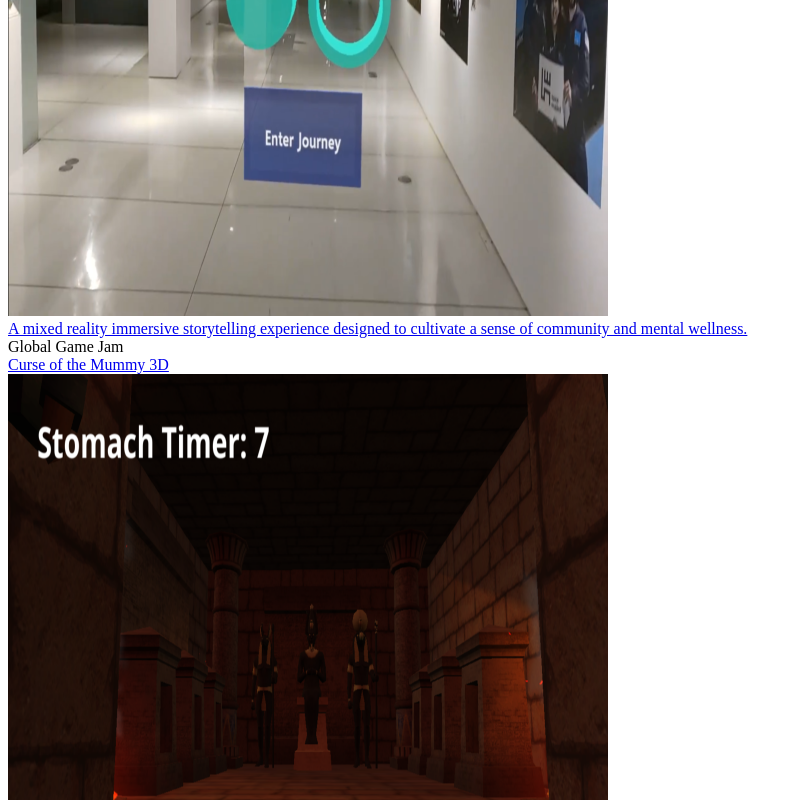
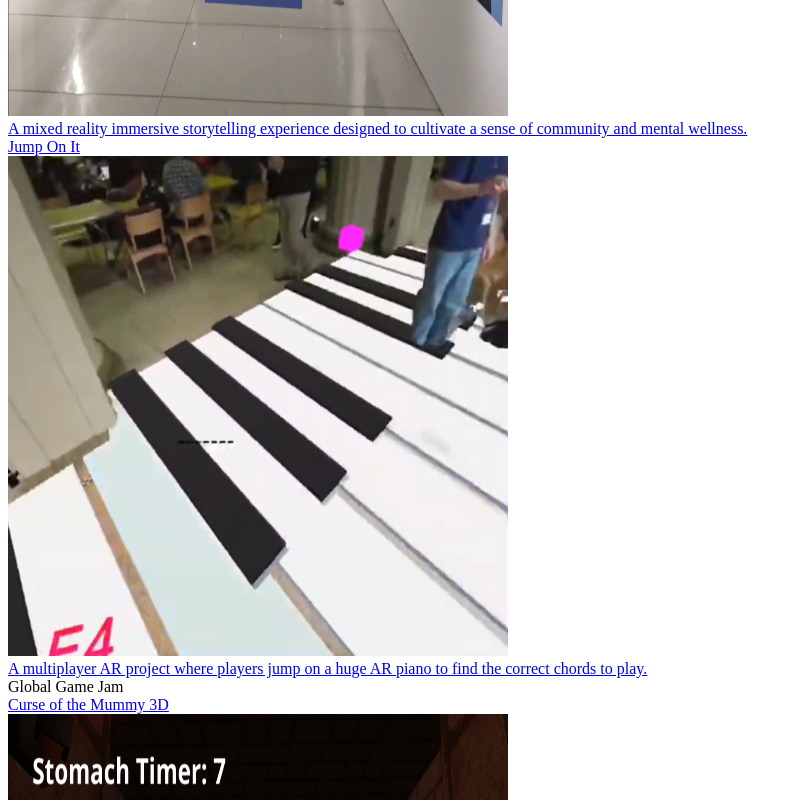
Before and after one commit to lazordiak/portfolio-2023, a Next.js app: page /hackathons in a window 1280 px wide. Shown: the part 1040-1840 px from the top of the page, without its empty margins (0-803 px from the left). Built offline with nearby package versions, Linux system fonts and the light colour scheme.

Commit message:
moooore styling.

```diff
--- a/components/bars/Header.tsx
+++ b/components/bars/Header.tsx
@@ -5,7 +5,7 @@ import { BackButton } from "../buttons/BackButton";
 export const Header = () => {
   const pathName = usePathname();
   return (
-    <div className="px-12 pt-12 flex flex-row justify-between text-lg text-snow lg:px-72 lg:pt-24 lg:text-xl">
+    <div className="px-6 pt-6 flex flex-row justify-between text-lg text-snow lg:px-72 lg:pt-24 lg:text-xl">
       <BackButton />
       <div>
         <Link
--- a/components/cards/Card.tsx
+++ b/components/cards/Card.tsx
@@ -25,10 +25,10 @@ export const Card: React.FC<CardProps> = ({
             className="mt-6 rounded"
             alt={altText}
             src={`/${photoPath}`}
-            width={600}
-            height={600}
+            width={500}
+            height={500}
           />
-          <div className="mt-6">{caption}</div>
+          <div className="mt-6 lg:pr-12">{caption}</div>
         </div>
       </Link>
     </div>
--- a/components/containers/ContentContainer.tsx
+++ b/components/containers/ContentContainer.tsx
@@ -2,7 +2,7 @@ import { PropsWithChildren } from "react";
 
 export const ContentContainer: React.FC<PropsWithChildren> = ({ children }) => {
   return (
-    <main className="px-12 lg:px-72 justify-center w-full text-snow flex flex-col">
+    <main className="px-6 lg:px-72 justify-center w-full text-snow flex flex-col">
       {children}
     </main>
   );
--- a/components/content/PageTitle.tsx
+++ b/components/content/PageTitle.tsx
@@ -3,5 +3,9 @@ interface PageTitleProps {
 }
 
 export const PageTitle: React.FC<PageTitleProps> = ({ title }) => {
-  return <span className="lg:text-6xl font-bold mt-12 lg:mt-24">{title}</span>;
+  return (
+    <span className="text-4xl lg:text-6xl font-bold mt-12 lg:mt-24">
+      {title}
+    </span>
+  );
 };
--- a/pages/hackathons.tsx
+++ b/pages/hackathons.tsx
@@ -16,10 +16,10 @@ const Hackathon = () => {
           year."
         />
         <>
-          <span className="lg:text-4xl mt-24 font-semibold">
+          <span className="text-3xl lg:text-4xl mt-24 font-semibold">
             MIT Reality Hack
           </span>
-          <div className="grid grid-cols-2 gap-6">
+          <div className="grid grid-cols-1 md:grid-cols-2 gap-6">
             <Card
               altText="A photo from the Stone Stories presentation video"
               caption="A communal AR project to build interactive monuments and share
@@ -36,13 +36,20 @@ const Hackathon = () => {
               photoPath="letgoxr1.png"
               title="LetgoXR"
             />
+            <Card
+              altText="A photo from our presentation video, where one of my teammates jumps on a large AR piano we made."
+              caption="A multiplayer AR project where players jump on a huge AR piano to find the correct chords to play."
+              link="https://devpost.com/software/jump-on-it?ref_content=my-projects-tab&ref_feature=my_projects"
+              photoPath="piano1.png"
+              title="Jump On It"
+            />
           </div>
         </>
         <>
-          <span className="lg:text-4xl mt-24 font-semibold">
+          <span className="text-3xl lg:text-4xl mt-24 font-semibold">
             Global Game Jam
           </span>
-          <div className="mb-24 grid grid-cols-2 gap-6">
+          <div className="mb-24 grid grid-cols-1 md:grid-cols-2 gap-6">
             <Card
               altText="A screenshot from curse of the mummy 3d"
               caption="A game where you play as a mummy trying to find its stomach."
@@ -57,6 +64,13 @@ const Hackathon = () => {
               photoPath="shadow1.png"
               title="The Shadow"
             />
+            <Card
+              altText="A screenshot from The Tower."
+              caption="A visual novel where the last human climbs a tower of AIs."
+              link="https://v3.globalgamejam.org/2023/games/tower-8"
+              photoPath="tower1.png"
+              title="The Tower"
+            />
           </div>
         </>
       </ContentContainer>
--- a/pages/index.tsx
+++ b/pages/index.tsx
@@ -26,7 +26,7 @@ export default function Home() {
         <link rel="icon" href="/favicon.ico" />
         <link rel="stylesheet" href="https://use.typekit.net/pke4uus.css" />
       </Head>
-      <div className="absolute p-12 lg:text-xl flex w-full justify-between lg:py-24 lg:px-72 text-snow z-10">
+      <div className="absolute p-6 text-lg lg:text-xl flex w-full justify-between lg:py-24 lg:px-72 text-snow z-10">
         <button
           className="hidden md:block hover:underline"
           onClick={() => {
```
Also changed, not shown: components/screens/HomeScreen.tsx (+5 -5 lines), public/piano1.png (added), public/tower1.png (added).
